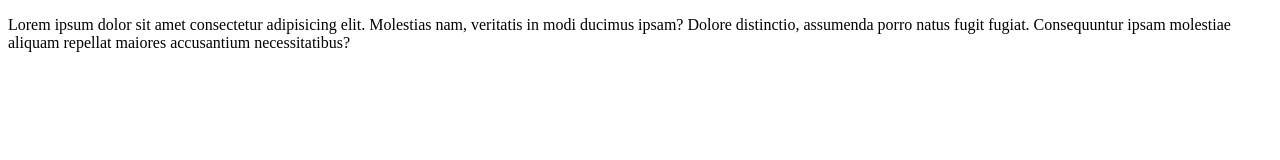
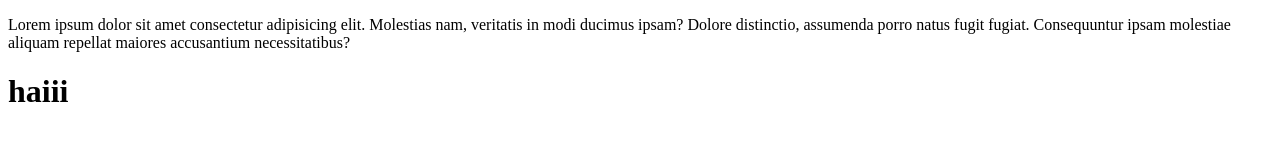
Before and after one commit to Varunprakash2004/practise, a plain HTML site: page 01.html in a window 1280 px wide. Drawn offline with Linux system fonts and the light colour scheme.

Commit message:
third commid

```diff
--- a/01.html
+++ b/01.html
@@ -7,5 +7,6 @@
 </head>
 <body>
     <p>Lorem ipsum dolor sit amet consectetur adipisicing elit. Molestias nam, veritatis in modi ducimus ipsam? Dolore distinctio, assumenda porro natus fugit fugiat. Consequuntur ipsam molestiae aliquam repellat maiores accusantium necessitatibus?</p>
+    <h1>haiii</h1>
 </body>
 </html>
```
